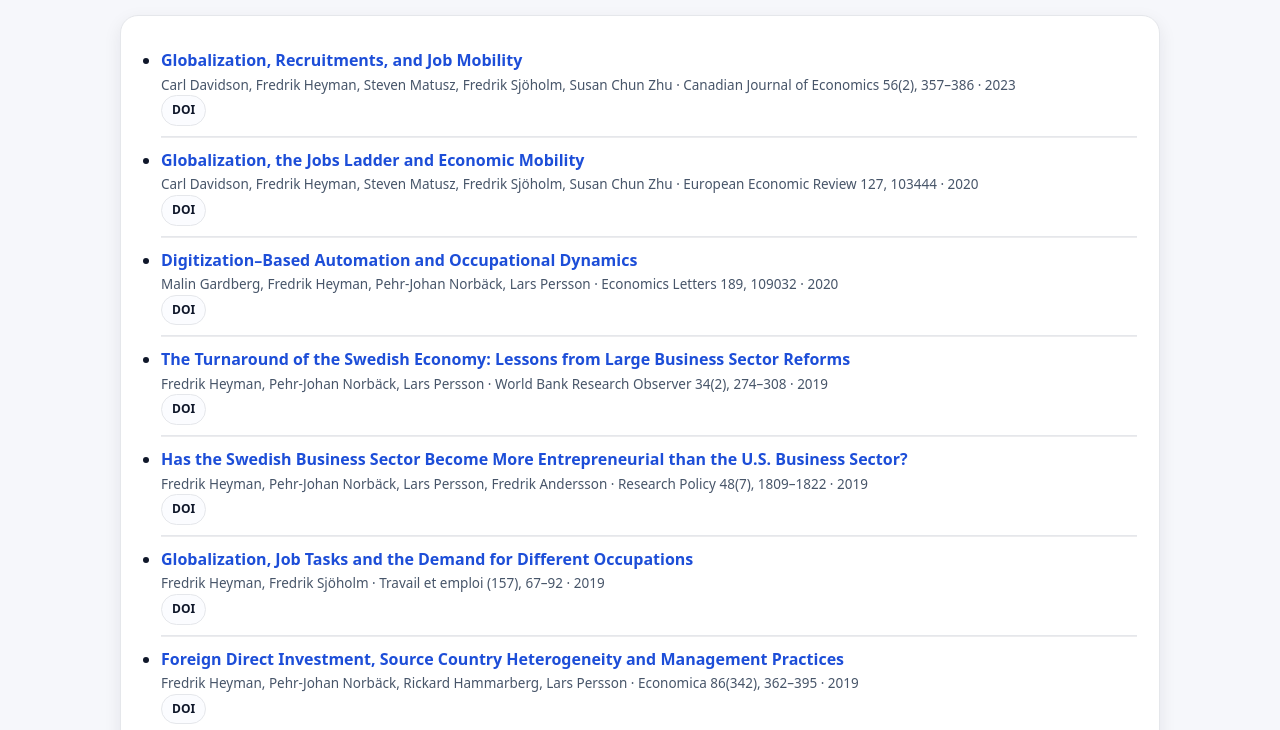
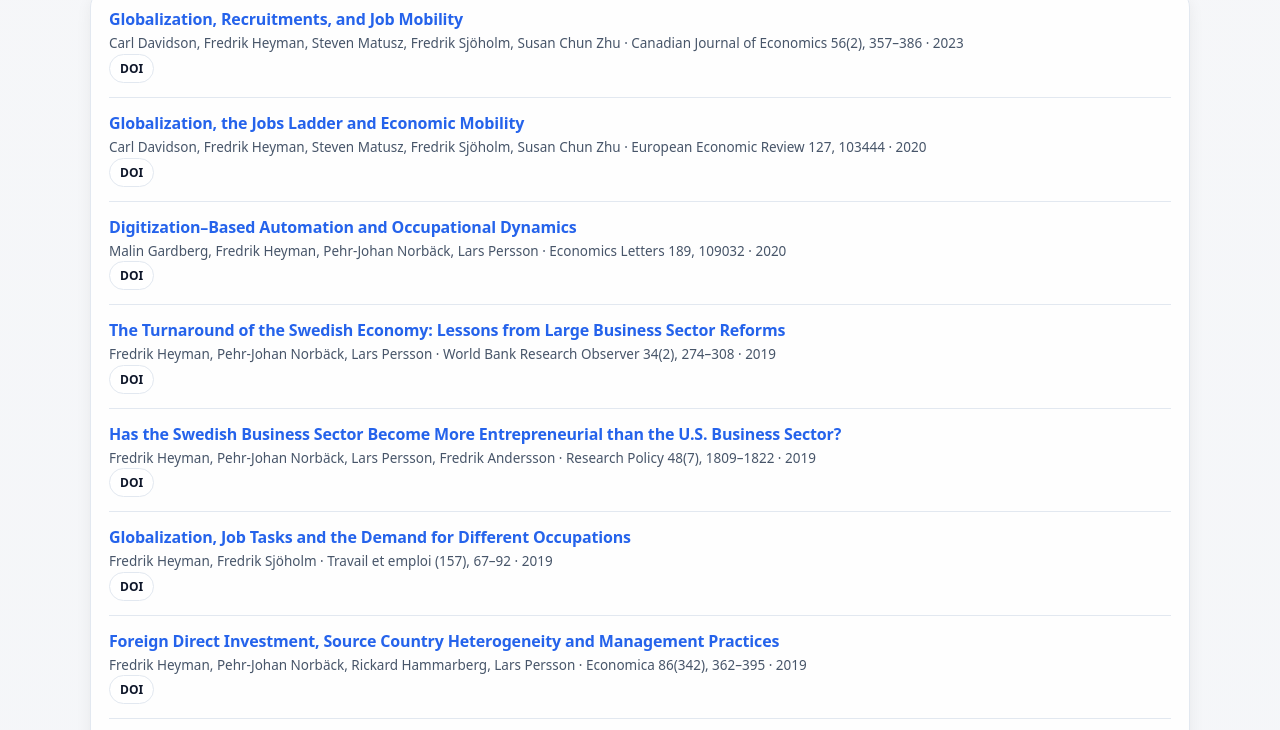
Before and after one commit to fredrikh-economics/fredrikh-economics.github.io, a plain HTML site: page index.html in a window 1280 px wide. Shown: the part 598-1328 px from the top of the page. Drawn offline with Linux system fonts and the light colour scheme.

Commit message:
Update index.html

```diff
--- a/index.html
+++ b/index.html
@@ -6,7 +6,7 @@
 <meta content="width=device-width, initial-scale=1" name="viewport"/>
 <title>Fredrik Heyman</title>
 <meta content="Fredrik Heyman — Senior Research Fellow (IFN) and Associate Professor in Economics. Research on globalization, digitalization, labor economics, and international trade." name="description"/>
-<link href="assets/style_blue_content_topbar.css" rel="stylesheet"/>
+<link href="assets/style_theme2_unified_entries.css" rel="stylesheet"/>
 </head>
 <body>
 <div class="nav">
```
